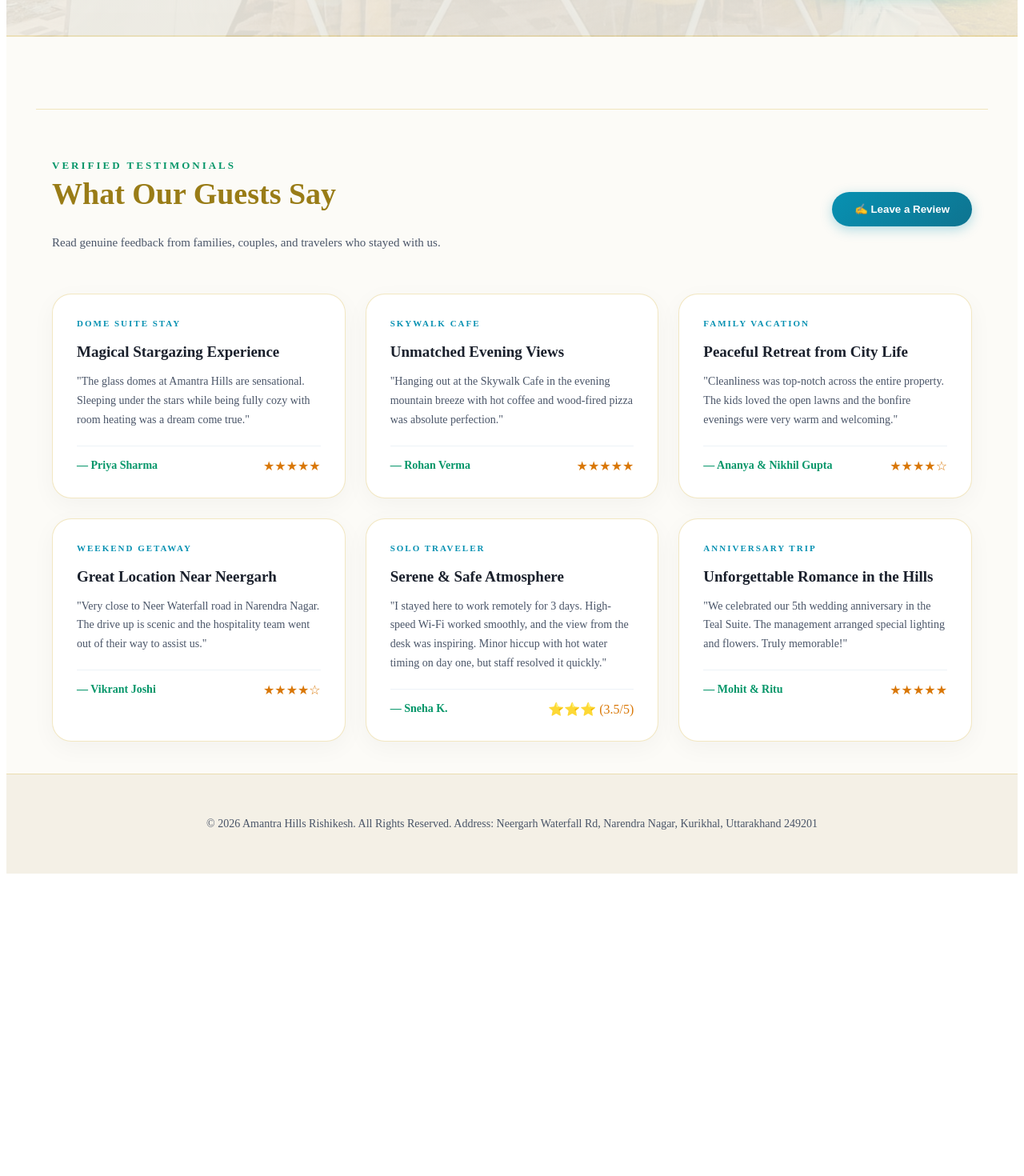
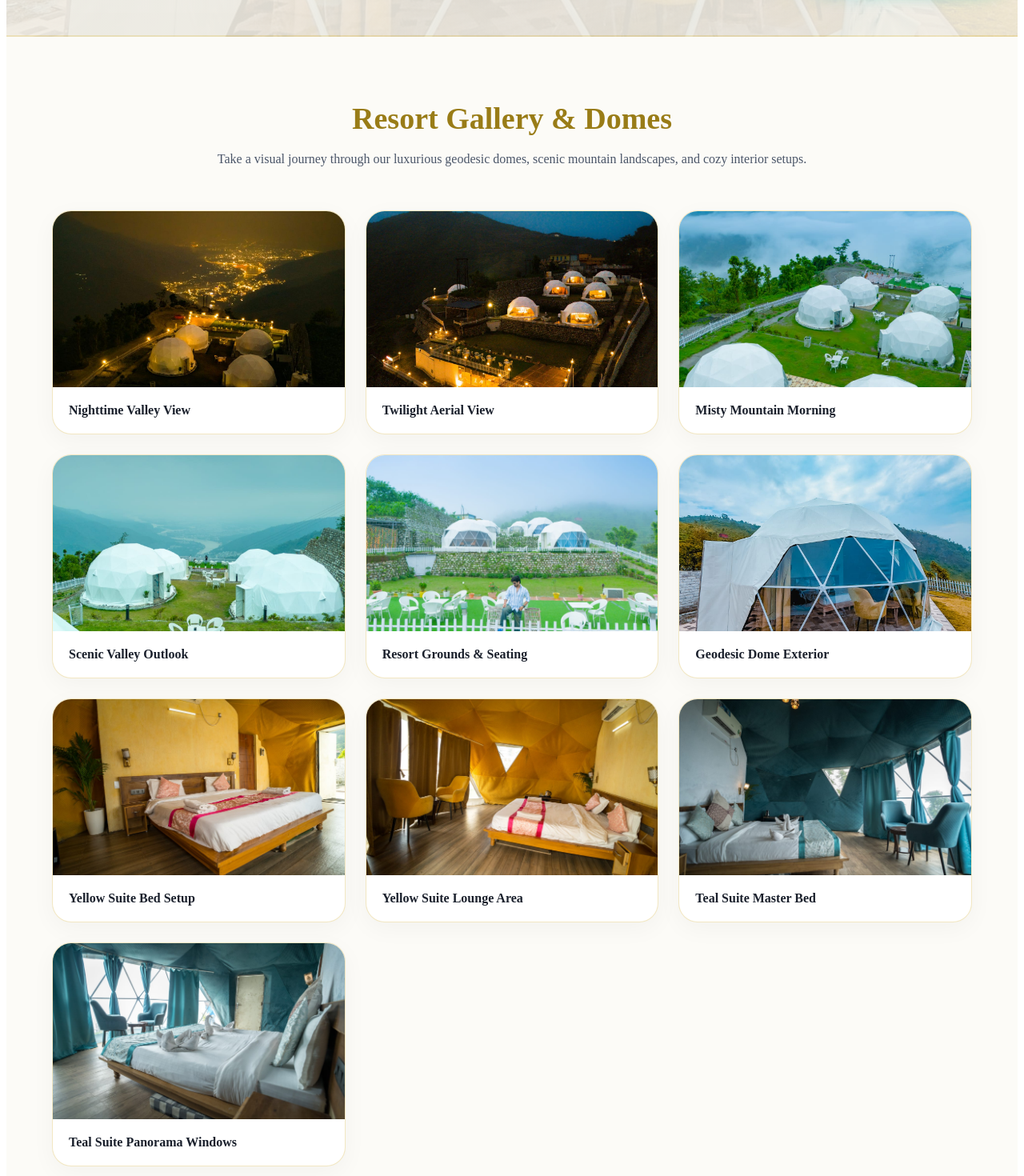
Before and after one commit to steveengreen436-art/rishikesh-glamour, a Next.js app: page / in a window 1280 px wide. Shown: the part 800-2270 px from the top of the page at 80% size. Before the commit the page ends 1900 px from the top, so only its background shows below. Built offline with nearby package versions, Linux system fonts and the light colour scheme; no server answers; the database is empty.

Commit message:
Update page.tsx

```diff
--- a/app/page.tsx
+++ b/app/page.tsx
@@ -181,7 +181,71 @@ export default function Home() {
         </div>
       )}
 
-      {/* ================= WHAT OUR GUESTS SAY (RENAMED & EXPANDED REVIEWS SECTION) ================= */}
+      {/* ================= RESTORED: RESORT PHOTO GALLERY SECTION ================= */}
+      <section style={{ maxWidth: '1150px', margin: '80px auto', padding: '0 20px' }}>
+        <div style={{ textAlign: 'center', marginBottom: '50px' }}>
+          <h2 style={{ fontSize: '38px', color: '#997c17', marginBottom: '15px' }}>Resort Gallery & Domes</h2>
+          <p style={{ color: '#4a5568', maxWidth: '750px', margin: '0 auto', fontSize: '16px', lineHeight: '1.8' }}>
+            Take a visual journey through our luxurious geodesic domes, scenic mountain landscapes, and cozy interior setups.
+          </p>
+        </div>
+
+        <div style={{ display: 'grid', gridTemplateColumns: 'repeat(auto-fit, minmax(300px, 1fr))', gap: '25px' }}>
+
+          <div style={{ background: '#ffffff', border: '1px solid rgba(212, 175, 55, 0.3)', borderRadius: '24px', overflow: 'hidden', boxShadow: '0 8px 30px rgba(0,0,0,0.04)' }}>
+            <img src="/home page image 2.jpg" alt="Nighttime City Panorama" style={{ width: '100%', height: '220px', objectFit: 'cover', display: 'block' }} />
+            <div style={{ padding: '20px', fontWeight: 'bold', color: '#1a202c' }}>Nighttime Valley View</div>
+          </div>
+
+          <div style={{ background: '#ffffff', border: '1px solid rgba(212, 175, 55, 0.3)', borderRadius: '24px', overflow: 'hidden', boxShadow: '0 8px 30px rgba(0,0,0,0.04)' }}>
+            <img src="/home page image 1.jpg" alt="Twilight Property Aerial" style={{ width: '100%', height: '220px', objectFit: 'cover', display: 'block' }} />
+            <div style={{ padding: '20px', fontWeight: 'bold', color: '#1a202c' }}>Twilight Aerial View</div>
+          </div>
+
+          <div style={{ background: '#ffffff', border: '1px solid rgba(212, 175, 55, 0.3)', borderRadius: '24px', overflow: 'hidden', boxShadow: '0 8px 30px rgba(0,0,0,0.04)' }}>
+            <img src="/1000013862.jpg" alt="Misty Mountain Day View" style={{ width: '100%', height: '220px', objectFit: 'cover', display: 'block' }} />
+            <div style={{ padding: '20px', fontWeight: 'bold', color: '#1a202c' }}>Misty Mountain Morning</div>
+          </div>
+
+          <div style={{ background: '#ffffff', border: '1px solid rgba(212, 175, 55, 0.3)', borderRadius: '24px', overflow: 'hidden', boxShadow: '0 8px 30px rgba(0,0,0,0.04)' }}>
+            <img src="/1000013863.jpg" alt="Valley Outlook" style={{ width: '100%', height: '220px', objectFit: 'cover', display: 'block' }} />
+            <div style={{ padding: '20px', fontWeight: 'bold', color: '#1a202c' }}>Scenic Valley Outlook</div>
+          </div>
+
+          <div style={{ background: '#ffffff', border: '1px solid rgba(212, 175, 55, 0.3)', borderRadius: '24px', overflow: 'hidden', boxShadow: '0 8px 30px rgba(0,0,0,0.04)' }}>
+            <img src="/1000013860.jpg" alt="Guest on Property" style={{ width: '100%', height: '220px', objectFit: 'cover', display: 'block' }} />
+            <div style={{ padding: '20px', fontWeight: 'bold', color: '#1a202c' }}>Resort Grounds & Seating</div>
+          </div>
+
+          <div style={{ background: '#ffffff', border: '1px solid rgba(212, 175, 55, 0.3)', borderRadius: '24px', overflow: 'hidden', boxShadow: '0 8px 30px rgba(0,0,0,0.04)' }}>
+            <img src="/1000013866.jpg" alt="Individual Dome Exterior" style={{ width: '100%', height: '220px', objectFit: 'cover', display: 'block' }} />
+            <div style={{ padding: '20px', fontWeight: 'bold', color: '#1a202c' }}>Geodesic Dome Exterior</div>
+          </div>
+
+          <div style={{ background: '#ffffff', border: '1px solid rgba(212, 175, 55, 0.3)', borderRadius: '24px', overflow: 'hidden', boxShadow: '0 8px 30px rgba(0,0,0,0.04)' }}>
+            <img src="/1000013867.jpg" alt="Yellow Dome Bed Setup" style={{ width: '100%', height: '220px', objectFit: 'cover', display: 'block' }} />
+            <div style={{ padding: '20px', fontWeight: 'bold', color: '#1a202c' }}>Yellow Suite Bed Setup</div>
+          </div>
+
+          <div style={{ background: '#ffffff', border: '1px solid rgba(212, 175, 55, 0.3)', borderRadius: '24px', overflow: 'hidden', boxShadow: '0 8px 30px rgba(0,0,0,0.04)' }}>
+            <img src="/1000013859.jpg" alt="Yellow Dome Interior and Chairs" style={{ width: '100%', height: '220px', objectFit: 'cover', display: 'block' }} />
+            <div style={{ padding: '20px', fontWeight: 'bold', color: '#1a202c' }}>Yellow Suite Lounge Area</div>
+          </div>
+
+          <div style={{ background: '#ffffff', border: '1px solid rgba(212, 175, 55, 0.3)', borderRadius: '24px', overflow: 'hidden', boxShadow: '0 8px 30px rgba(0,0,0,0.04)' }}>
+            <img src="/1000013865.jpg" alt="Teal Dome Bed and Seating" style={{ width: '100%', height: '220px', objectFit: 'cover', display: 'block' }} />
+            <div style={{ padding: '20px', fontWeight: 'bold', color: '#1a202c' }}>Teal Suite Master Bed</div>
+          </div>
+
+          <div style={{ background: '#ffffff', border: '1px solid rgba(212, 175, 55, 0.3)', borderRadius: '24px', overflow: 'hidden', boxShadow: '0 8px 30px rgba(0,0,0,0.04)' }}>
+            <img src="/1000013870.jpg" alt="Teal Dome Bedroom and Windows" style={{ width: '100%', height: '220px', objectFit: 'cover', display: 'block' }} />
+            <div style={{ padding: '20px', fontWeight: 'bold', color: '#1a202c' }}>Teal Suite Panorama Windows</div>
+          </div>
+
+        </div>
+      </section>
+
+      {/* ================= WHAT OUR GUESTS SAY (REVIEWS SECTION + LEAVE REVIEW BUTTON) ================= */}
       <section style={{ maxWidth: '1150px', margin: '90px auto 40px auto', padding: '0 20px', borderTop: '1px solid rgba(212, 175, 55, 0.3)', paddingTop: '60px' }}>
         <div style={{ display: 'flex', justifyContent: 'space-between', alignItems: 'center', flexWrap: 'wrap', gap: '20px', marginBottom: '40px' }}>
           <div>
@@ -237,7 +301,7 @@ export default function Home() {
           </div>
         )}
 
-        {/* Abundant Realistic Review Cards (3, 4, and 5 star combinations) */}
+        {/* Realistic Review Cards */}
         <div style={{ display: 'grid', gridTemplateColumns: 'repeat(auto-fit, minmax(300px, 1fr))', gap: '25px' }}>
 
           <div style={{ background: '#ffffff', border: '1px solid rgba(212, 175, 55, 0.3)', padding: '30px', borderRadius: '24px', boxShadow: '0 8px 30px rgba(0,0,0,0.04)' }}>
```
